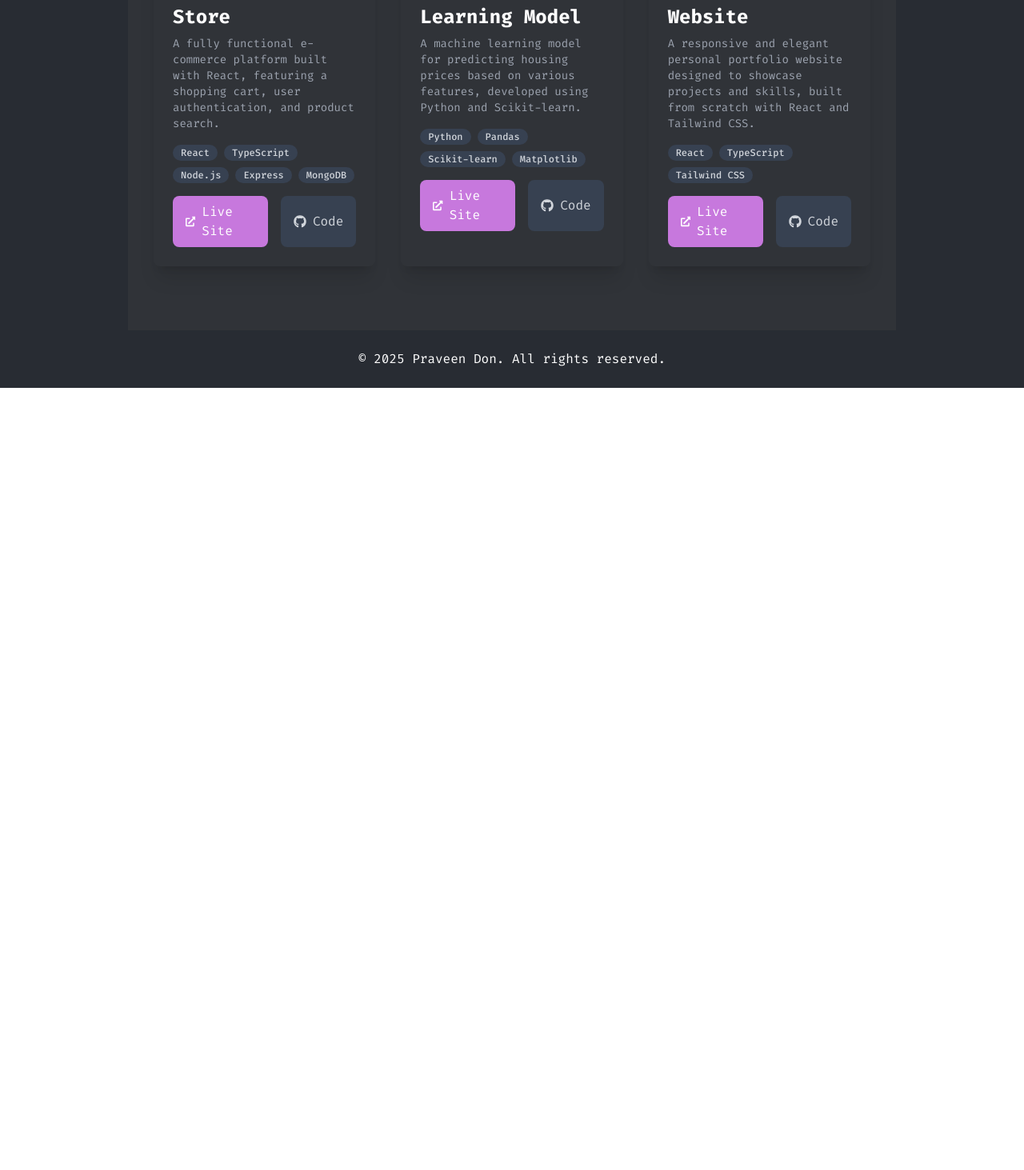
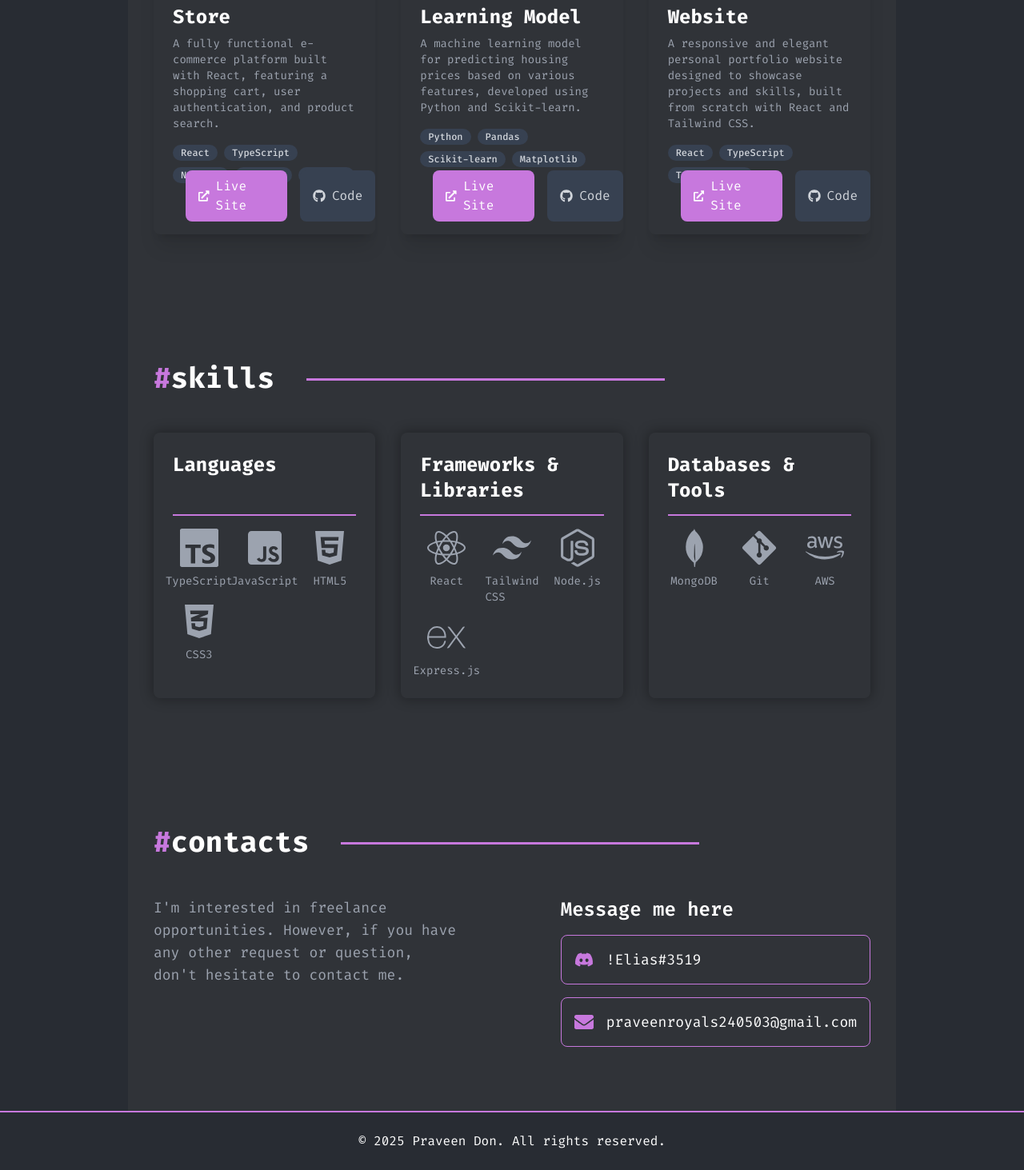
Before and after one commit to Praveen240503/praveen-don-portofolio, a React (Vite) app: page / in a window 1280 px wide. Shown: the part 1195-2658 px from the top of the page at 80% size. Before the commit the page ends 1680 px from the top, so only its background shows below. Built offline with nearby package versions, Linux system fonts and the light colour scheme.

Commit message:
Add Skills and Contact pages; update App and MainLayout for new routes

```diff
--- a/src/App.tsx
+++ b/src/App.tsx
@@ -4,6 +4,8 @@ import MainLayout from './layouts/Mainlayout';
 import Home from './pages/Home';
 import Projects from './pages/Projects';
 import ProjectPreview from './components/ProjectPreview';
+import Skills from './pages/skills';
+import Contact from './pages/Contact';
 // import AnimateOnScroll from './components/AnimateOnScroll';
 function App() {
   return (
@@ -18,6 +20,8 @@ function App() {
               <AnimateOnScroll> */}
                 <ProjectPreview />
               {/* </AnimateOnScroll> */}
+              <Skills />
+              <Contact/>
             </>
           } />
           <Route path="/projects" element={<Projects />} />
--- /dev/null
+++ b/src/Data/SkillsData.ts
@@ -0,0 +1,45 @@
+import { type IconType } from 'react-icons';
+import { FaReact, FaHtml5, FaCss3Alt, FaJsSquare, FaNodeJs, FaGitAlt, FaAws } from 'react-icons/fa';
+import { SiTypescript, SiTailwindcss, SiExpress, SiMongodb } from 'react-icons/si';
+
+// Define the structure for a single skill item
+export interface Skill {
+  name: string;
+  icon: IconType;
+}
+
+// Define the structure for a skill category
+export interface SkillCategory {
+  category: string;
+  skills: Skill[];
+}
+
+// Your skills data, categorized for display
+export const SkillsData: SkillCategory[] = [
+  {
+    category: 'Languages',
+    skills: [
+      { name: 'TypeScript', icon: SiTypescript },
+      { name: 'JavaScript', icon: FaJsSquare },
+      { name: 'HTML5', icon: FaHtml5 },
+      { name: 'CSS3', icon: FaCss3Alt },
+    ],
+  },
+  {
+    category: 'Frameworks & Libraries',
+    skills: [
+      { name: 'React', icon: FaReact },
+      { name: 'Tailwind CSS', icon: SiTailwindcss },
+      { name: 'Node.js', icon: FaNodeJs },
+      { name: 'Express.js', icon: SiExpress },
+    ],
+  },
+  {
+    category: 'Databases & Tools',
+    skills: [
+      { name: 'MongoDB', icon: SiMongodb },
+      { name: 'Git', icon: FaGitAlt },
+      { name: 'AWS', icon: FaAws },
+    ],
+  },
+];
--- a/src/components/ProjectCard.tsx
+++ b/src/components/ProjectCard.tsx
@@ -9,7 +9,7 @@ interface ProjectCardProps {
 
 const ProjectCard: React.FC<ProjectCardProps> = ({ project }) => {
   return (
-    <div className="bg-transparent rounded-lg shadow-xl overflow-hidden transition-all duration-300 transform hover:scale-105">
+    <div className="bg-transparent relative rounded-lg shadow-xl overflow-hidden transition-all duration-300 transform hover:scale-105">
       <img
         src={project.imageUrl}
         alt={`Screenshot of ${project.title}`}
@@ -18,7 +18,7 @@ const ProjectCard: React.FC<ProjectCardProps> = ({ project }) => {
       <div className="p-6">
         <h3 className="text-2xl font-bold text-white mb-2">{project.title}</h3>
         <p className="text-gray-400 text-sm mb-4">{project.description}</p>
-        <div className="flex flex-wrap gap-2 mb-4">
+        <div className="flex flex-wrap gap-2 mb-10">
           {project.technologies.map((tech, index) => (
             <span
               key={index}
@@ -28,7 +28,7 @@ const ProjectCard: React.FC<ProjectCardProps> = ({ project }) => {
             </span>
           ))}
         </div>
-        <div className="flex justify-start space-x-4">
+        <div className="flex absolute bottom-4 left-10 justify-start space-x-4">
           {project.liveUrl && (
             <a
               href={project.liveUrl}
--- a/src/components/ProjectPreview.tsx
+++ b/src/components/ProjectPreview.tsx
@@ -9,19 +9,25 @@ const ProjectPreview: React.FC = () => {
   return (
     <section id="project-preview" className="py-20 px-4 sm:px-6 lg:px-8 mx-40 bg-inner-background text-white">
       <div className="container mx-auto max-w-7xl">
-        <div className="text-center flex flex-row justify-between">
+        <div className="flex flex-row justify-between ">
+          <div className="text-center flex flex-row gap-8 w-4/5">
             <h2 className="text-4xl font-bold text-white mb-12 text-center">
               <span className="text-word-background">#</span>projects
             </h2>
+            <hr className="w-2/3 mt-5 border-b-2 border-word-background" />
+          </div>
+
           {/* View All button */}
+
+          <div className="">
             <Link
               to="/projects"
-            className=" hover:text-word-background text-white font-semibold"
+              className="hover:text-word-background text-white font-semibold"
             >
               View All -{'>'}
             </Link>
           </div>
-
+        </div>
         {/* Responsive grid for the project cards */}
         <div className="grid grid-cols-1 sm:grid-cols-2 lg:grid-cols-3 gap-8">
           {featuredProjects.map((project) => (
--- a/src/layouts/Mainlayout.tsx
+++ b/src/layouts/Mainlayout.tsx
@@ -50,8 +50,8 @@ const MainLayout: React.FC<MainLayoutProps> = ({ children }) => {
               space-x-10 text-white font-fira-code mr-48
             `}
           >
-            <a href="#about" className="hover:text-word-background transition-colors" onClick={toggleMenu}>
-              <span className="text-word-background">#</span>about
+            <a href="#home" className="hover:text-word-background transition-colors" onClick={toggleMenu}>
+              <span className="text-word-background">#</span>home
             </a>
             <a
               href="#project-preview"
@@ -59,6 +59,13 @@ const MainLayout: React.FC<MainLayoutProps> = ({ children }) => {
               onClick={toggleMenu}
             >
               <span className="text-word-background">#</span>projects
+            </a>
+            <a
+              href="#skills"
+              className="hover:text-word-background transition-colors"
+              onClick={toggleMenu}
+            >
+              <span className="text-word-background">#</span>skills
             </a>
             <a
               href="#contact"
@@ -103,7 +110,7 @@ const MainLayout: React.FC<MainLayoutProps> = ({ children }) => {
       </main>
 
       {/* Footer will go here */}
-      <footer className="bg-dark-background text-white p-6 text-center mt-auto">
+      <footer className="bg-dark-background text-white h-30 p-6 border-t-2 border-word-background text-center mt-auto">
         <p>
           &copy; {new Date().getFullYear()} Praveen Don. All rights reserved.
         </p>
--- /dev/null
+++ b/src/pages/Contact.tsx
@@ -0,0 +1,60 @@
+import React from 'react';
+import { FaDiscord, FaEnvelope } from 'react-icons/fa'; // Icons for Discord and Email
+
+const Contact: React.FC = () => {
+    return (
+        <section id="contact" className="py-20 px-4 sm:px-6 lg:px-8 mx-40 bg-inner-background text-white">
+            <div className="container mx-auto max-w-7xl">
+                <div className='flex flex-row gap-10'>
+                    <h2 className="text-4xl font-bold text-white mb-12">
+                        <span className="text-word-background">#</span>contacts
+                    </h2>
+                    <hr className="w-1/2 mt-5 border-b-2 border-word-background" />
+                </div>
+                <div className="flex flex-col md:flex-row items-start gap-16 md:gap-32">
+                    {/* Left section for text */}
+                    <div className="md:w-1/2">
+                        <p className="text-lg text-gray-400 font-fira-code">
+                            I'm interested in freelance opportunities. However, if you have
+                            any other request or question, don't hesitate to contact me.
+                        </p>
+                    </div>
+
+                    {/* Right section for contact cards */}
+                    <div className="md:w-1/2">
+                        <h3 className="text-2xl font-semibold mb-4">Message me here</h3>
+                        <div className="flex flex-col gap-4">
+                            {/* Discord Card */}
+                            <div className="bg-inner-background border border-word-background cursor-pointer p-4 rounded-lg flex items-center gap-4 hover:bg-gray-700 transition-colors duration-300">
+                                <FaDiscord size={24} className="text-word-background" />
+                                <a
+                                    href="https://discordapp.com/users/yourusername" // Replace with your Discord username
+                                    target="_blank"
+                                    rel="noopener noreferrer"
+                                    className="text-lg text-white font-fira-code"
+                                >
+                                    !Elias#3519
+                                </a>
+                            </div>
+
+                            {/* Email Card */}
+                            <div className="bg-inner-background border border-word-background cursor-pointer p-4 rounded-lg flex items-center gap-4 hover:bg-gray-700 transition-colors duration-300">
+                                <FaEnvelope size={24} className="text-word-background" />
+                                <a
+                                    href="mailto:praveenroyals240503@gmail.com"
+                                    target="_blank"
+                                    rel="noopener noreferrer"
+                                    className="text-lg text-white font-fira-code"
+                                >
+                                    praveenroyals240503@gmail.com
+                                </a>
+                            </div>
+                        </div>
+                    </div>
+                </div>
+            </div>
+        </section>
+    );
+};
+
+export default Contact;
--- /dev/null
+++ b/src/pages/Skills.tsx
@@ -0,0 +1,35 @@
+import React from 'react';
+import { SkillsData } from '../Data/skillsData'
+
+const Skills: React.FC = () => {
+    return (
+        <section id="skills" className="py-20 px-4 sm:px-6 lg:px-8 mx-40 bg-inner-background text-white">
+            <div className="container mx-auto max-w-7xl">
+                <div className='flex flex-row gap-10'>
+                    <h2 className="text-4xl font-bold text-white mb-12 ">
+                        <span className="text-word-background">#</span>skills
+                    </h2>
+                    <hr className="w-1/2 mt-5 border-b-2 border-word-background" />
+                </div>
+                {/* Responsive grid for skill categories */}
+                <div className="grid grid-cols-1 sm:grid-cols-2 lg:grid-cols-3 gap-8">
+                    {SkillsData.map((categoryData, index) => (
+                        <div key={index} className="bg-transparent rounded-lg p-6 shadow-[0_0_15px_2px_rgba(0,0,0,0.3)] transition-all duration-300 transform hover:scale-105">
+                            <h3 className="text-2xl font-bold text-white h-20 mb-4 border-b-2 border-word-background pb-2">{categoryData.category}</h3>
+                            <div className="grid grid-cols-3 gap-4">
+                                {categoryData.skills.map((skill, skillIndex) => (
+                                    <div key={skillIndex} className="flex flex-col items-center gap-2">
+                                        <skill.icon size={48} className="text-gray-400 hover:text-word-background transition-colors" />
+                                        <span className="text-sm text-gray-400">{skill.name}</span>
+                                    </div>
+                                ))}
+                            </div>
+                        </div>
+                    ))}
+                </div>
+            </div>
+        </section>
+    );
+};
+
+export default Skills;
```
Lines whose indentation alone changed are shown as unchanged.
